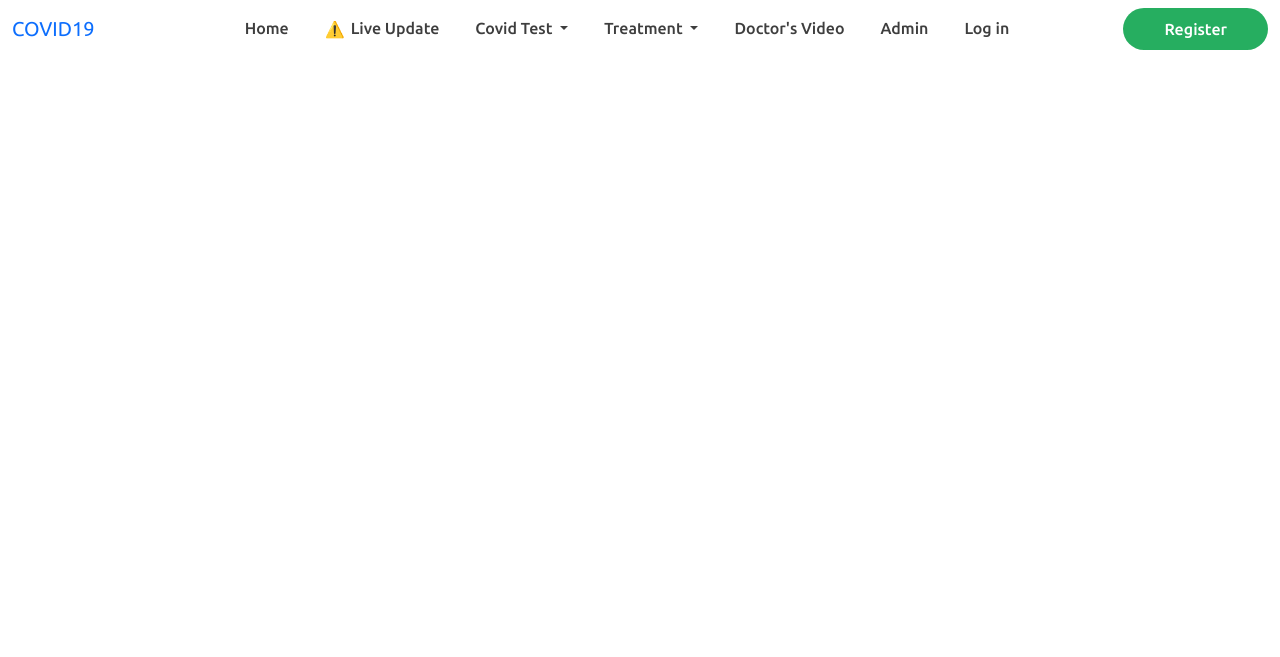
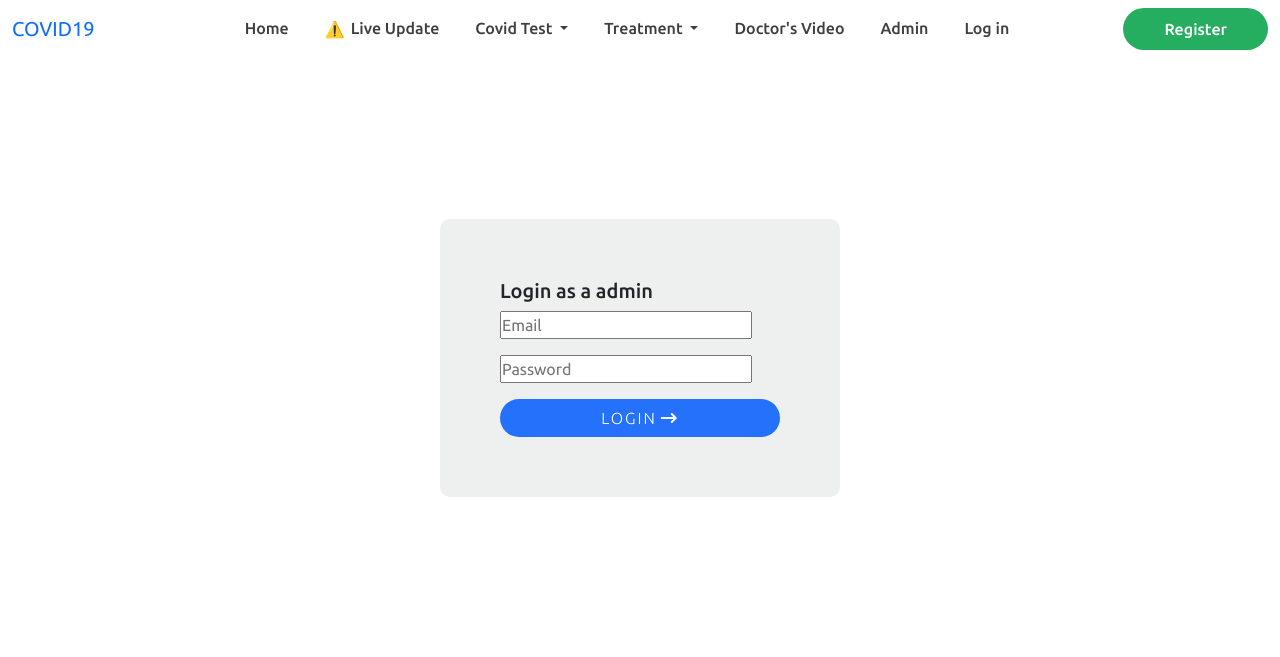
Before and after one commit to Habidhossen/COVID19-KeepSafe-Yourself, a PHP site: page / in a window 1280 px wide. Shown: the top 657 px of the page. Run offline with PHP 8.4, Linux system fonts and the light colour scheme; some libraries are stand-ins or nearby versions.

Commit message:
admin login added

```diff
--- a/css/style.css
+++ b/css/style.css
@@ -76,6 +76,39 @@ body {
 }
 
 /* -------------------------------
+        Admin Login Page
+------------------------------- */
+.admin-login-div {
+  height: 600px;
+  display: flex;
+  justify-content: center;
+  align-items: center;
+}
+.admin-login-bg {
+  width: 400px;
+  padding: 60px;
+  background-color: #eeefef;
+  border-radius: 10px;
+}
+.login-btn {
+  text-transform: uppercase;
+  letter-spacing: 2px;
+  padding: 6px;
+  text-decoration: none;
+  background-color: var(--color-blue);
+  color: var(--color-white);
+  font-weight: 300;
+  font-size: 16px;
+  border-radius: 50px;
+  border: 1px solid transparent;
+  transition: 0.2s;
+}
+.login-btn:hover {
+  background-color: transparent;
+  color: var(--color-blue);
+  border: 1px solid var(--color-blue);
+}
+/* -------------------------------
 Responsiveness for Mobile Devices
 ------------------------------- */
 @media screen and (max-width: 576px) {
--- a/index.html
+++ b/index.html
@@ -138,7 +138,26 @@
     <!----------------------------------
             Main start here...
     ---------------------------------->
-    <main></main>
+    <main>
+      <!-- Admin Login Page -->
+      <section>
+        <div class="admin-login-div">
+          <div class="admin-login-bg">
+            <h5>Login as a admin</h5>
+
+            <p><input type="text" placeholder="Email" /></p>
+            <p><input type="text" placeholder="Password" /></p>
+            <button class="login-btn w-100" type="submit">
+              Login<span class="ms-1"
+                ><i class="fa-solid fa-arrow-right-long"></i
+              ></span>
+            </button>
+          </div>
+        </div>
+      </section>
+
+      <!-- Admin Login Page -->
+    </main>
 
     <!----------------------------------
             Footer start here...
```
